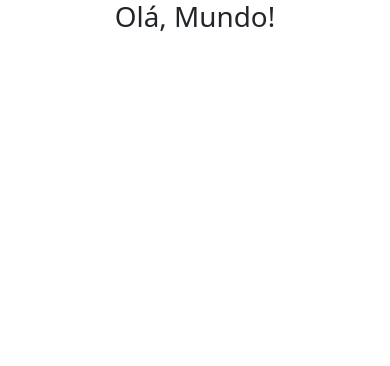
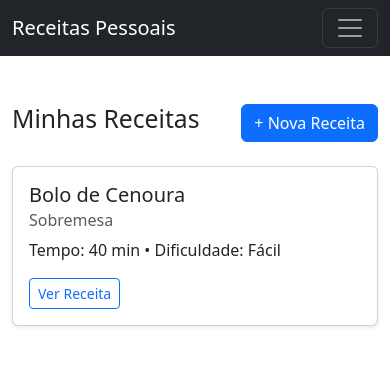
Before and after one commit to MateusRibeiroFeijo/ReceitaPessoal, a plain HTML site: page index.html in a window 390 px wide. Drawn offline with Linux system fonts and the light colour scheme.

Commit message:
Tela principal implementação inicial

```diff
--- a/index.html
+++ b/index.html
@@ -1,19 +1,56 @@
 <!DOCTYPE html>
-<html lang="en">
+<html lang="pt-BR">
   <head>
     <meta charset="UTF-8" />
     <meta name="viewport" content="width=device-width, initial-scale=1.0" />
+    <title>Catálogo de Receitas</title>
     <link href="./assets/bootstrap/css/bootstrap.min.css" rel="stylesheet" />
-    <title>Document</title>
+    <link rel="stylesheet" href="./assets/css/style.css" />
   </head>
   <body>
-    <h1 class="text-center">Olá, Mundo!</h1>
-    <!--Arquivos de Bootstrap-->
+    <!-- Navbar -->
+    <nav class="navbar navbar-expand-lg navbar-dark bg-dark">
+      <div class="container">
+        <a class="navbar-brand" href="#">Receitas Pessoais</a>
+        <button
+          class="navbar-toggler"
+          type="button"
+          data-bs-toggle="collapse"
+          data-bs-target="#navbarNav"
+        >
+          <span class="navbar-toggler-icon"></span>
+        </button>
+      </div>
+    </nav>
+
+    <!-- Container de Receitas -->
+    <div class="container my-5">
+      <div class="d-flex justify-content-between align-items-center mb-4">
+        <h2>Minhas Receitas</h2>
+        <a href="nova-receita.html" class="btn btn-primary">+ Nova Receita</a>
+      </div>
+
+      <div class="row" id="lista-receitas">
+        <!-- Exemplo de card de receita -->
+        <div class="col-md-4 mb-4">
+          <div class="card h-100 shadow-sm">
+            <div class="card-body">
+              <h5 class="card-title">Bolo de Cenoura</h5>
+              <h6 class="card-subtitle mb-2 text-muted">Sobremesa</h6>
+              <p class="card-text">Tempo: 40 min • Dificuldade: Fácil</p>
+              <a
+                href="detalhe-receita.html"
+                class="btn btn-outline-primary btn-sm"
+                >Ver Receita</a
+              >
+            </div>
+          </div>
+        </div>
+        <!-- Fim do card -->
+      </div>
+    </div>
+
+    <!-- Bootstrap JS -->
     <script src="./assets/bootstrap/js/bootstrap.bundle.min.js"></script>
-    <!--<script
-      src="https://cdn.jsdelivr.net/npm/@popperjs/core@2.11.8/dist/umd/popper.min.js"
-      integrity="sha384-I7E8VVD/ismYTF4hNIPjVp/Zjvgyol6VFvRkX/vR+Vc4jQkC+hVqc2pM8ODewa9r"
-      crossorigin="anonymous"
-    ></script>-->
   </body>
 </html>
```
